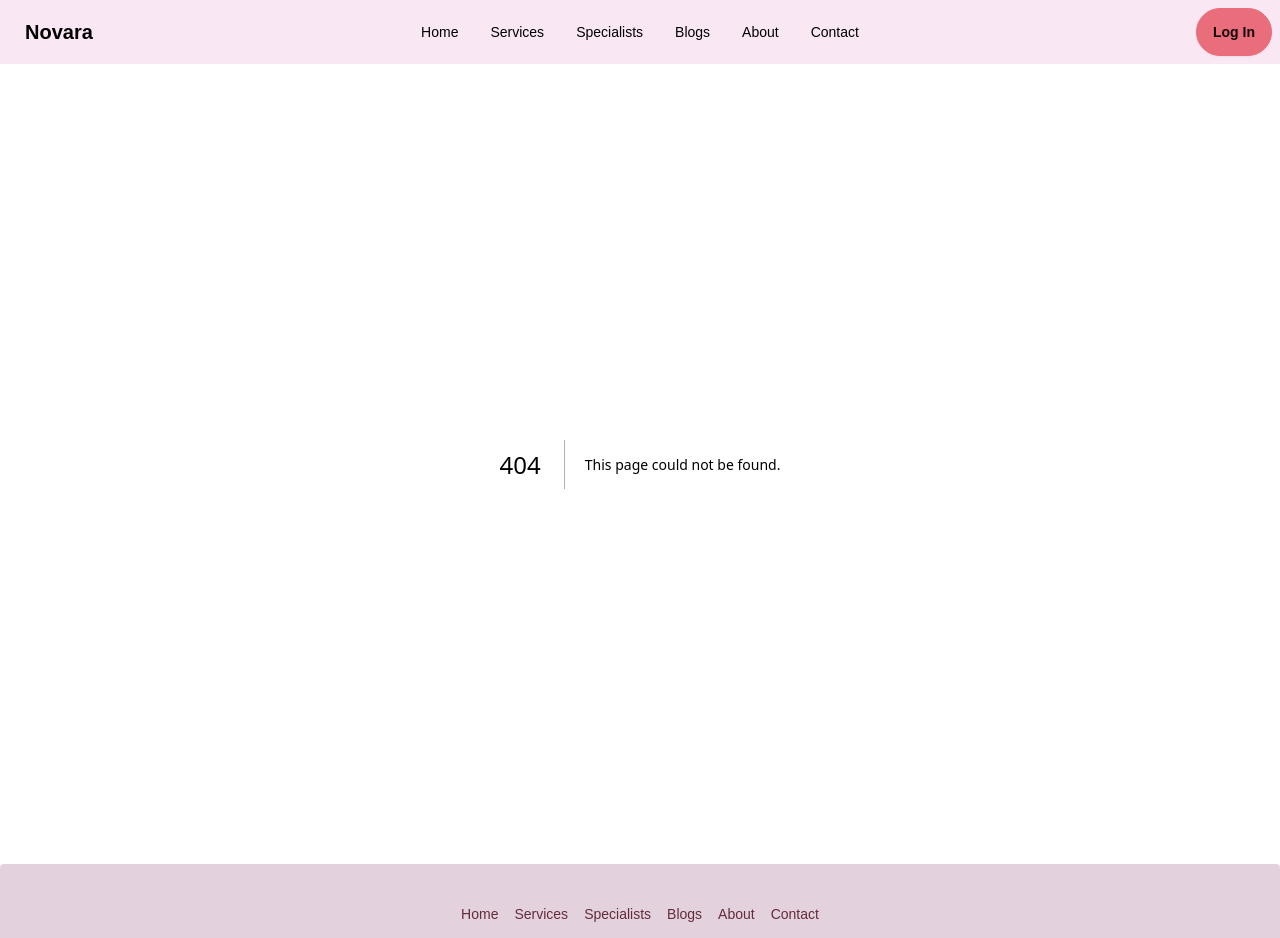
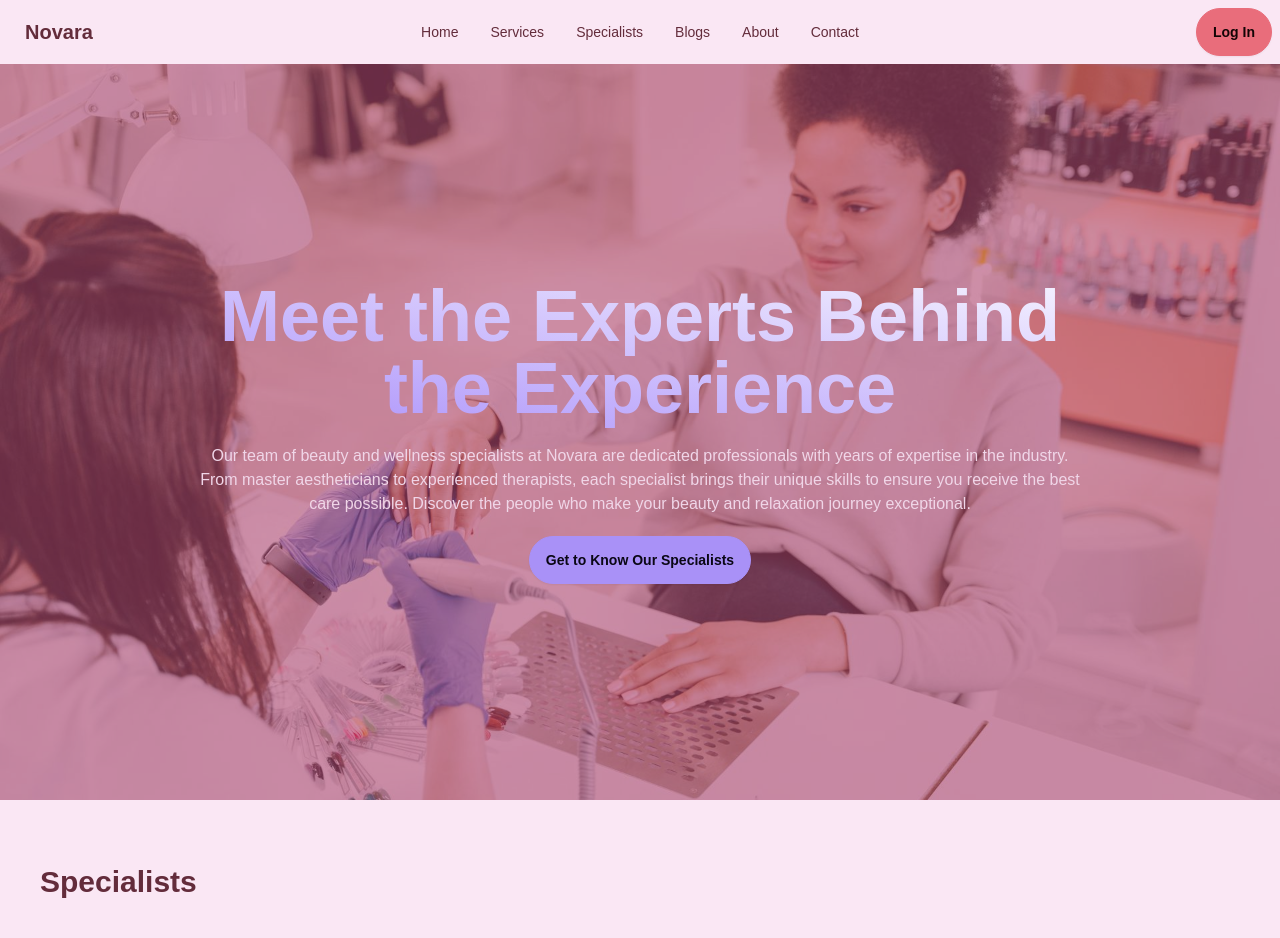
Before and after one commit to shohan-pherones/novara, a Next.js app: page /specialists in a window 1280 px wide. Before the commit this address had no page. Shown: the top 938 px of the page. Built offline with nearby package versions, Linux system fonts and the light colour scheme; grey boxes are pictures that could not be loaded; a web font is replaced by a local one.

Commit message:
services and specialists page

```diff
--- /dev/null
+++ b/app/services/page.tsx
@@ -0,0 +1,20 @@
+import Hero from "@/components/Hero";
+import Services from "@/components/Services";
+import { heroItems } from "@/constants";
+
+const ServicesPage = () => {
+  return (
+    <main>
+      <Hero
+        image={heroItems.services.image}
+        headline={heroItems.services.headline}
+        description={heroItems.services.description}
+        ctaLabel={heroItems.services.ctaLabel}
+        ctaRoute={heroItems.services.ctaRoute}
+      />
+      <Services isServicesPage />
+    </main>
+  );
+};
+
+export default ServicesPage;
--- /dev/null
+++ b/app/specialists/page.tsx
@@ -0,0 +1,20 @@
+import Hero from "@/components/Hero";
+import Specialists from "@/components/Specialists";
+import { heroItems } from "@/constants";
+
+const SpecialistsPage = () => {
+  return (
+    <main>
+      <Hero
+        image={heroItems.specialists.image}
+        headline={heroItems.specialists.headline}
+        description={heroItems.specialists.description}
+        ctaLabel={heroItems.specialists.ctaLabel}
+        ctaRoute={heroItems.specialists.ctaRoute}
+      />
+      <Specialists isSpecialistsPage />
+    </main>
+  );
+};
+
+export default SpecialistsPage;
--- a/components/Services.tsx
+++ b/components/Services.tsx
@@ -3,16 +3,25 @@ import SectionTitle from "./SectionTitle";
 import ServiceItem from "./ServiceItem";
 import ViewMoreButton from "./ViewMoreButton";
 
-const Services = () => {
+const Services = ({ isServicesPage }: { isServicesPage?: boolean }) => {
   return (
-    <section className="wrapper">
+    <section id="browse" className="wrapper">
       <SectionTitle title="Services" />
       <div className="grid grid-cols-1 md:grid-cols-2 xl:grid-cols-3 2xl:grid-cols-4 gap-10">
-        {serviceItems.map((service) => (
-          <ServiceItem key={service.id} service={service} />
-        ))}
+        {isServicesPage &&
+          serviceItems.map((service) => (
+            <ServiceItem key={service.id} service={service} />
+          ))}
+        {!isServicesPage &&
+          serviceItems
+            .slice(0, 8)
+            .map((service) => (
+              <ServiceItem key={service.id} service={service} />
+            ))}
       </div>
-      <ViewMoreButton route="/services" label="View More Services" />
+      {!isServicesPage && (
+        <ViewMoreButton route="/services" label="View More Services" />
+      )}
     </section>
   );
 };
--- a/components/Specialists.tsx
+++ b/components/Specialists.tsx
@@ -3,16 +3,29 @@ import SectionTitle from "./SectionTitle";
 import SpecialistItem from "./SpecialistItem";
 import ViewMoreButton from "./ViewMoreButton";
 
-const Specialists = () => {
+const Specialists = ({
+  isSpecialistsPage,
+}: {
+  isSpecialistsPage?: boolean;
+}) => {
   return (
-    <section className="wrapper">
+    <section id="browse" className="wrapper">
       <SectionTitle title="Specialists" />
       <div className="grid grid-cols-1 md:grid-cols-2 xl:grid-cols-3 2xl:grid-cols-4 gap-10">
-        {specialistItems.map((specialist) => (
-          <SpecialistItem key={specialist.id} specialist={specialist} />
-        ))}
+        {isSpecialistsPage &&
+          specialistItems.map((specialist) => (
+            <SpecialistItem key={specialist.id} specialist={specialist} />
+          ))}
+        {!isSpecialistsPage &&
+          specialistItems
+            .slice(0, 8)
+            .map((specialist) => (
+              <SpecialistItem key={specialist.id} specialist={specialist} />
+            ))}
       </div>
-      <ViewMoreButton route="/specialists" label="View More Specialists" />
+      {!isSpecialistsPage && (
+        <ViewMoreButton route="/specialists" label="View More Specialists" />
+      )}
     </section>
   );
 };
--- a/constants/index.ts
+++ b/constants/index.ts
@@ -64,6 +64,22 @@ export const heroItems = {
       "At Novara, we blend luxury beauty treatments with soothing spa experiences to rejuvenate your mind, body, and soul. From skincare to relaxation therapies, our expert team is dedicated to helping you look and feel your best. Discover a world where beauty meets serenity.",
     ctaLabel: "Discover Bliss – Make an Appointment",
     ctaRoute: "/services",
+  },
+  services: {
+    image: "/images/hero__02.jpg",
+    headline: "Unwind, Refresh, Revitalize",
+    description:
+      "Explore our curated range of beauty and spa services at Novara. Whether you're looking for a revitalizing facial, a calming massage, or a complete makeover, our specialized treatments are designed to meet your needs. Step into a world of relaxation and care, tailored just for you.",
+    ctaLabel: "Explore Our Services",
+    ctaRoute: "/services#browse",
+  },
+  specialists: {
+    image: "/images/hero__03.jpg",
+    headline: "Meet the Experts Behind the Experience",
+    description:
+      "Our team of beauty and wellness specialists at Novara are dedicated professionals with years of expertise in the industry. From master aestheticians to experienced therapists, each specialist brings their unique skills to ensure you receive the best care possible. Discover the people who make your beauty and relaxation journey exceptional.",
+    ctaLabel: "Get to Know Our Specialists",
+    ctaRoute: "/specialists#browse",
   },
 };
 
```
Also changed, not shown: public/images/hero__02.jpg (added), public/images/hero__03.jpg (added).
